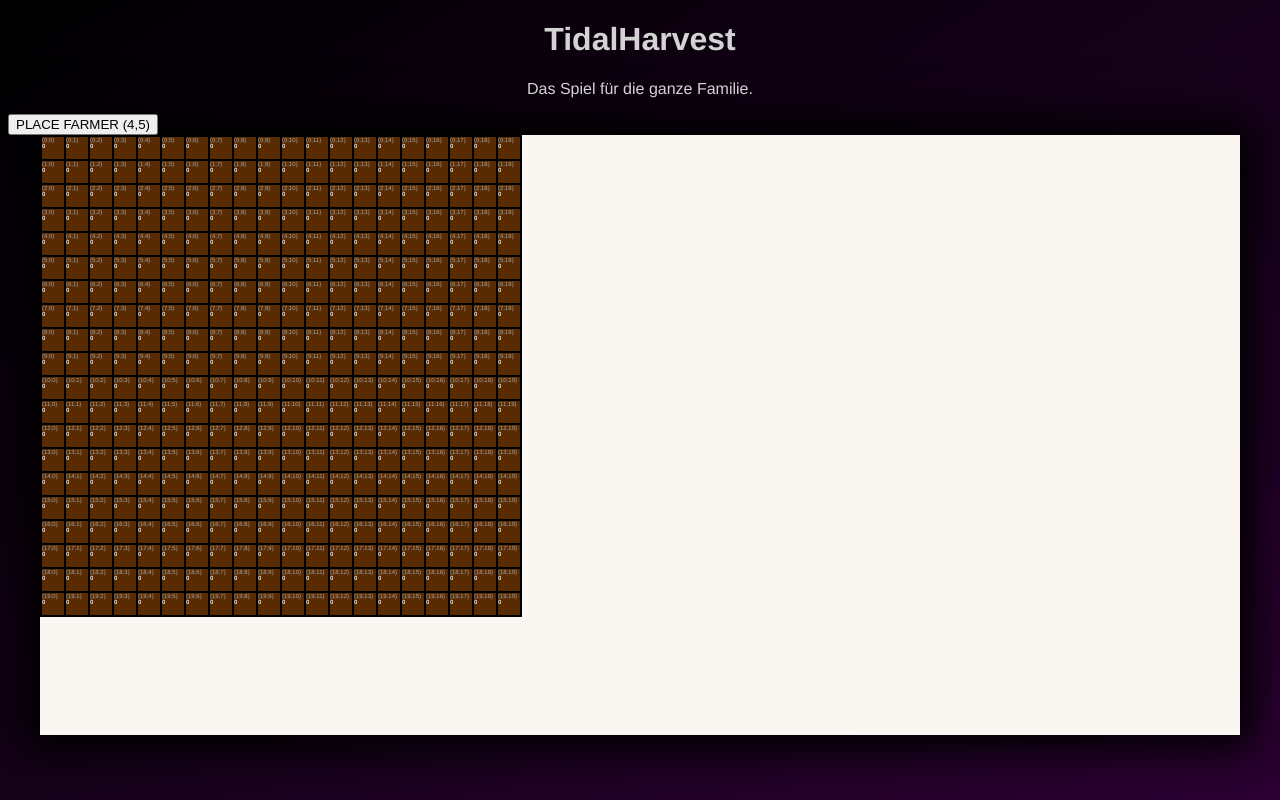
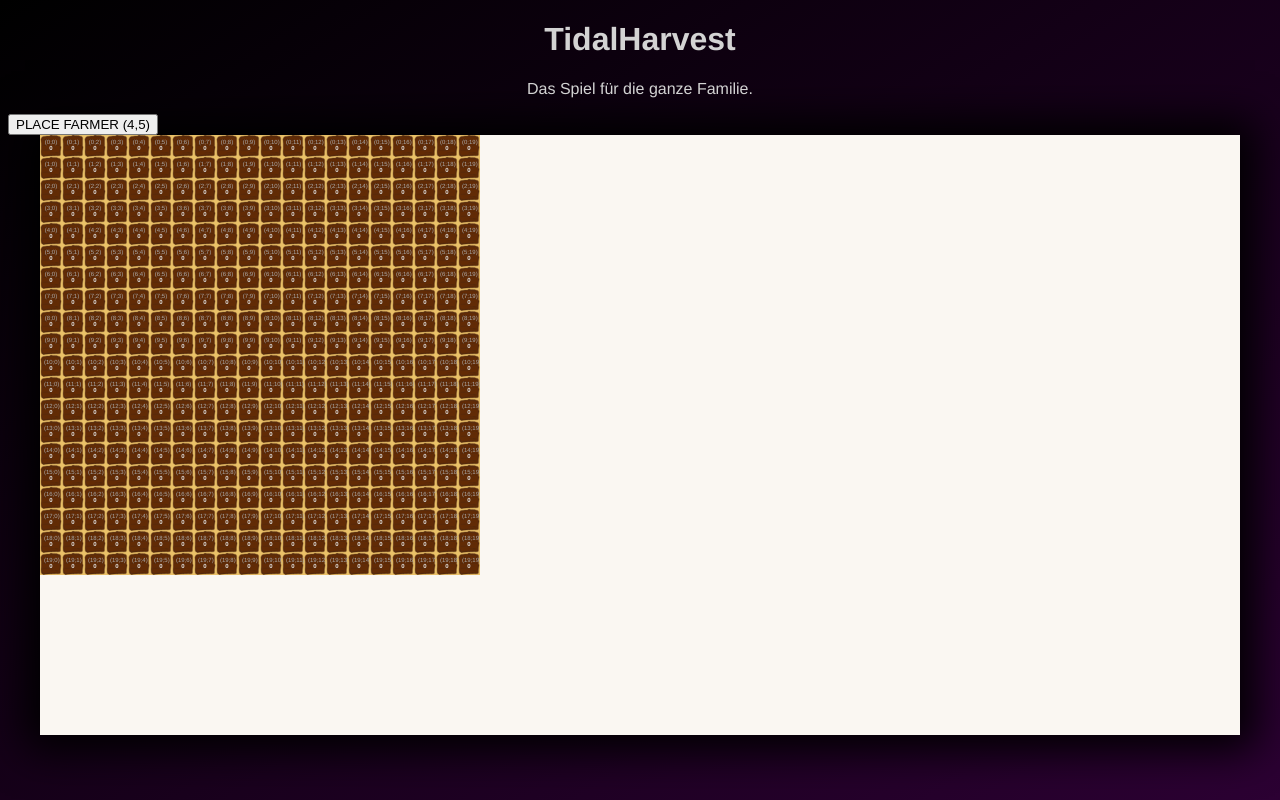
Before and after one commit to konrad2002/TidalHarvest, an Angular app in the folder tidal-harvest/: page / in a window 1280 px wide. Built offline with nearby package versions, Linux system fonts and the light colour scheme.

Commit message:
use farmland image

```diff
--- a/tidal-harvest/src/app/ui/grid/grid.component.html
+++ b/tidal-harvest/src/app/ui/grid/grid.component.html
@@ -1,9 +1,7 @@
-<table>
-    <tr *ngFor="let item of [].constructor(matrix.x); let i = index">
-        <td *ngFor="let item of [].constructor(matrix.y); let j = index">
-            <th-grid-tile
-                [field]="matrix.content[i][j]"
-            ></th-grid-tile>
-        </td>
-    </tr>
-</table>
+<div class="row" *ngFor="let item of [].constructor(matrix.x); let i = index">
+    <div class="field" *ngFor="let item of [].constructor(matrix.y); let j = index">
+        <th-grid-tile
+            [field]="matrix.content[i][j]"
+        ></th-grid-tile>
+    </div>
+</div>
--- a/tidal-harvest/src/app/ui/grid/grid.component.scss
+++ b/tidal-harvest/src/app/ui/grid/grid.component.scss
@@ -1,9 +1,11 @@
-table, th, td {
-    border: 1px solid black;
-    border-collapse: collapse;
+.row {
+    padding: 0;
+    margin: 0;
+    display: block;
+    height: 22px;
 }
 
-td {
+.field {
     height: 22px;
     width: 22px;
     overflow: hidden;
@@ -12,4 +14,5 @@ td {
     font-weight: bold;
     padding: 0;
     color: #e3e3e3;
+    background-color: #eac168;
 }
--- a/tidal-harvest/src/app/ui/grid/tile/farmland/farmland.component.scss
+++ b/tidal-harvest/src/app/ui/grid/tile/farmland/farmland.component.scss
@@ -1,16 +1,26 @@
+.farmland {
+    background-image: url("/assets/field/farmland.png");
+    background-size: 100%;
+    text-align: center;
+    padding: 4px;
+}
+
 .farmland-0 {
-    background-color: #592b03;
+    //background-color: #592b03;
 }
 .farmland-1 {
-    background-color: #916106;
+    //background-color: #916106;
+    filter: hue-rotate(10deg) brightness(1.5)
 }
 
 .farmland-2 {
-    background-color: #599d1c;
+//    background-color: #599d1c;
+    filter: hue-rotate(115deg) brightness(2);
 }
 
 .farmland-3 {
-    background-color: #e5bf04;
+//    background-color: #e5bf04;
+    filter: hue-rotate(25deg) brightness(3)
 }
 .coords {
     color: #aaa;
```
